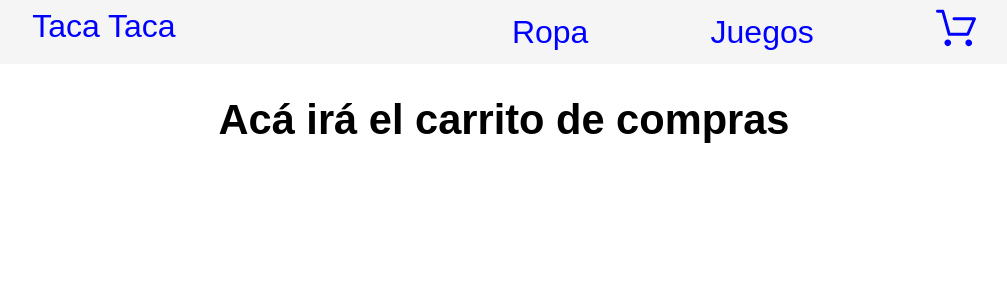
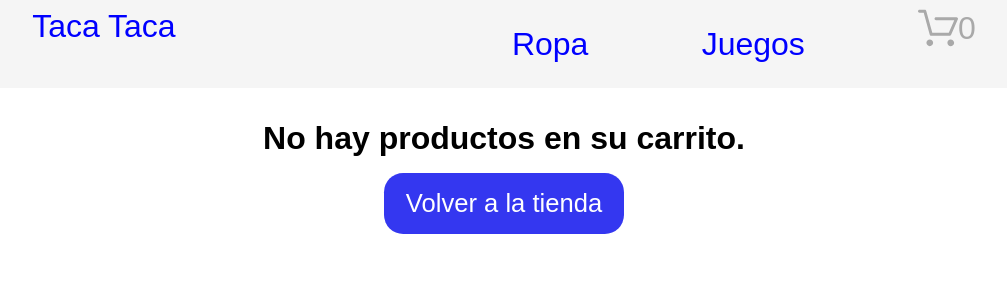
Before and after one commit to arturitok/tiendakeck, a React (Create React App) app: page /cart in a window 1280 px wide. Shown: the top 300 px of the page, without its empty margins (136-1143 px from the left). Built offline with nearby package versions, Linux system fonts and the light colour scheme.

Commit message:
Desafío: CartContext

```diff
--- a/src/App.js
+++ b/src/App.js
@@ -5,10 +5,13 @@ import ItemListContainer from "./components/ItemListContainer/ItemListContainer"
 import ItemDetailContainer from "./components/ItemDetailContainer/ItemDetailContainer";
 import ItemCategoryList from "./components/ItemCategoryList/ItemCategoryList";
 import Cart from "./components/Cart/Cart";
+import {CartProvider} from "./context/CartContext";
+
 
 const App = () => {
   return (
-    <>
+    <div>
+    <CartProvider>
       <BrowserRouter>
         <NavBar />
         <Routes>
@@ -18,7 +21,8 @@ const App = () => {
           <Route path="/cart" element={<Cart />} />
         </Routes>
       </BrowserRouter>
-    </>
+    </CartProvider>
+    </div>
   );
 };
 
--- a/src/components/Cart/Cart.css
+++ b/src/components/Cart/Cart.css
@@ -1,5 +1,71 @@
-.carrito {
-  font-size: 1.3rem;
-  text-align: center;
-  font-family: "Open Sans", sans-serif;
+.product-container {
+  display: flex;
+  justify-content: space-between;
+  align-items: center;
+  width: 70rem;
 }
+
+.total-container {
+  width: 20rem;
+  display: flex;
+  align-items: center;
+  justify-content: space-between;
+}
+
+.product-block {
+  display: flex;
+  flex-direction: column;
+  justify-content: center;
+  align-items: center;
+}
+
+.del-button,
+.empty {
+  font-size: 1.6rem;
+  padding: 1rem;
+  margin-top: 1rem;
+  width: 13rem;
+  border-style: hidden;
+  border-radius: 1.2rem;
+  color: #d8ecee;
+  cursor: pointer;
+  background-color: #636499;
+  margin-bottom: 1.2rem;
+}
+
+.pay {
+  font-size: 1.6rem;
+  padding: 1rem;
+  margin-top: 1rem;
+  width: 13rem;
+  border-style: hidden;
+  border-radius: 1.2rem;
+  color: white;
+  cursor: pointer;
+  background-color: #12740e;
+  margin-bottom: 1.2rem;
+}
+
+.buy-container {
+  margin-top: 0.5rem;
+  width: 30rem;
+  display: flex;
+  justify-content: space-between;
+}
+
+.no-items {
+  font-size: 2rem;
+}
+
+.back-shop {
+  font-size: 1.6rem;
+  padding: 1rem;
+  margin-top: 1rem;
+  width: 15rem;
+  border-style: hidden;
+  border-radius: 1.2rem;
+  color: white;
+  cursor: pointer;
+  background-color: #3437f0;
+  margin-bottom: 1.2rem;
+}
--- a/src/components/Cart/Cart.js
+++ b/src/components/Cart/Cart.js
@@ -1,12 +1,54 @@
 import React from "react";
 import "../Cart/Cart.css";
+import { Link } from "react-router-dom";
+import { useCart } from "../../context/CartContext";
 
-function Cart() {
+function Carrito() {
+  const { removeItem, products, clear, totalItems, totalPrice } = useCart();
+
   return (
-    <div className="carrito">
-      <h1>Acá irá el carrito de compras</h1>
+    <div className="product-block">
+      {products.length > 0 ? (
+        <>
+          {products.map((elem) => (
+            <>
+              <div className="product-container">
+                <h1>
+                  {elem.title} - {elem.quantity} unidades
+                </h1>
+                <div className="total-container">
+                  <h1>${elem.price * elem.quantity}</h1>
+                  <button
+                    className="del-button"
+                    onClick={() => removeItem(elem)}
+                  >
+                    Eliminar
+                  </button>
+                </div>
+              </div>
+            </>
+          ))}
+          <h1>
+            Subtotal: ${totalPrice()} ({totalItems()} unidades)
+          </h1>
+          <div className="buy-container">
+            <button className="pay">Pagar</button>
+            <button className="empty" onClick={() => clear(products.elem)}>
+              Vaciar carrito
+            </button>
+          </div>
+        </>
+      ) : (
+        <>
+          <h3 className="no-items">No hay productos en su carrito.</h3>
+
+          <Link to="/">
+            <button className="back-shop">Volver a la tienda</button>
+          </Link>
+        </>
+      )}
     </div>
   );
 }
 
-export default Cart;
+export default Carrito;
--- a/src/components/CartIcon/CartIcon.css
+++ b/src/components/CartIcon/CartIcon.css
@@ -3,3 +3,14 @@
   width: 2.5rem;
   cursor: pointer;
 }
+.cart-icon {
+  font-size: 2rem;
+  color: darkgrey;
+  width: 100%;
+  background-color: whitesmoke;
+  justify-content: space-between;
+  display: flex;
+  flex-direction: row;
+  align-items: center;
+  margin-bottom: 2rem;
+}
--- a/src/components/CartIcon/CartIcon.js
+++ b/src/components/CartIcon/CartIcon.js
@@ -1,8 +1,11 @@
 import * as React from "react";
 import "./CartIcon.css";
+import { useCart } from "../../context/CartContext";
 
 function CartIcon(props) {
+  const { totalItems } = useCart();
   return (
+    <div className="cart-icon">
       <svg
         className="icon"
         xmlns="http://www.w3.org/2000/svg"
@@ -11,6 +14,8 @@ function CartIcon(props) {
       >
         <path d="M17 55.231h48.733l69.417 251.033c1.983 7.367 8.783 12.467 16.433 12.467h213.35c6.8 0 12.75-3.967 15.583-10.2l77.633-178.5c2.267-5.383 1.7-11.333-1.417-16.15-3.117-4.817-8.5-7.65-14.167-7.65H206.833c-9.35 0-17 7.65-17 17s7.65 17 17 17H416.5l-62.9 144.5H164.333L94.917 33.698c-1.983-7.367-8.783-12.467-16.433-12.467H17c-9.35 0-17 7.65-17 17s7.65 17 17 17zM135.433 438.298c21.25 0 38.533-17.283 38.533-38.533s-17.283-38.533-38.533-38.533S96.9 378.514 96.9 399.764s17.283 38.534 38.533 38.534zM376.267 438.298h2.833c10.2-.85 19.55-5.383 26.35-13.317 6.8-7.65 9.917-17.567 9.35-28.05-1.417-20.967-19.833-37.117-41.083-35.7-21.25 1.417-37.117 20.117-35.7 41.083 1.416 20.117 18.133 35.984 38.25 35.984z" />
       </svg>
+      <p>{totalItems()}</p>
+    </div>
   );
 }
 
--- a/src/components/ItemDetail/ItemDetail.css
+++ b/src/components/ItemDetail/ItemDetail.css
@@ -61,7 +61,7 @@
   margin-left: 1.5rem;
 }
 
-.contenedor-terminar-compra {
+.buy-container{
   width: 43rem;
   height: 8rem;
   display: flex;
--- a/src/components/ItemDetail/ItemDetail.js
+++ b/src/components/ItemDetail/ItemDetail.js
@@ -2,17 +2,22 @@ import React, { useState } from "react";
 import { Link } from "react-router-dom";
 import "../ItemDetail/ItemDetail.css";
 import ItemCount from "../ItemCount/ItemCount";
+import { useCart } from "../../context/CartContext";
 
-function ItemDetail({ title, price, pictureUrl, description }) {
+function ItemDetail({ objeto }) {
+  const { addItem } = useCart();
+
   const [itemCountVisible, setItemCountVisible] = useState(true);
   const [buyButtonVisibility, setBuyButtonVisibility] = useState(true);
+
   const [itemsCount, setItemsCount] = useState(0);
 
   const onAdd = (count) => {
     setItemsCount(count);
   };
 
-  const onAddToCart = () => {
+  const onAddToCart = (item, quantity) => {
+    addItem(item, quantity);
     setItemCountVisible(false);
     setBuyButtonVisibility(false);
   };
@@ -21,24 +26,27 @@ function ItemDetail({ title, price, pictureUrl, description }) {
     <div className="div">
       <div className="container-detail">
         <div
-          style={{ backgroundImage: `url(${pictureUrl})` }}
+          style={{ backgroundImage: `url(${objeto.pictureUrl})` }}
           className="img-detail"
         ></div>
         <div className="informacion-detail">
-          <div className="title-detail">{title}</div>
-          <div className="description-detail">{description}</div>
-          <div className="price-detail">{price}</div>
-
+          <div className="title-detail">{objeto.title}</div>
+          <div className="description-detail">{objeto.description}</div>
+          <div className="price-detail">${objeto.price}</div>
           {itemCountVisible && (
             <ItemCount stock={10} initial={0} onAdd={onAdd} />
           )}
           {buyButtonVisibility && (
-            <button onClick={onAddToCart} className="cart-button">
+            <button
+              onClick={() => onAddToCart(objeto, itemsCount)}
+              className="cart-button"
+              disabled={itemsCount === 0}
+            >
               Agregar al carrito
             </button>
           )}
           {!buyButtonVisibility && (
-            <div className="contenedor-terminar-compra">
+            <div className="buy-container">
               <h1>x{itemsCount} Unidades</h1>
               <Link to="/cart">
                 <button className="buy-button">Terminar compra</button>
--- a/src/components/ItemDetailContainer/ItemDetailContainer.js
+++ b/src/components/ItemDetailContainer/ItemDetailContainer.js
@@ -2,13 +2,14 @@ import ItemDetail from "../ItemDetail/ItemDetail";
 import React, { useEffect, useState } from "react";
 import { useParams } from "react-router-dom";
 
+function ItemDetailContainer() {
   const productos = [
     {
       id: "1",
       title: "Body Animalitos",
       description:
         "Body en tela de algodón y bambú. Botones pañaleros para mayor comodidad",
-    price: "$1200",
+      price: "1200",
       category: "ropa",
       stock: "10",
       pictureUrl: "https://placekitten.com/200/300",
@@ -18,8 +19,8 @@ const productos = [
       title: "Remera Coatí",
       description:
         "Remera super fresca de morley de algodón con estampas variadas",
-    price: "$950",
-    category: "juegos",
+      price: "950",
+      category: "ropa",
       stock: "10",
       pictureUrl: "https://placedog.net/200",
     },
@@ -28,7 +29,7 @@ const productos = [
       title: "Pantalón Yaguá",
       description:
         "Pantalón tipo cargo de tela tipo paper, botamangas desmontables. ",
-    price: "$495",
+      price: "495",
       category: "ropa",
       stock: "10",
       pictureUrl: "https://placekitten.com/200/300",
@@ -37,8 +38,8 @@ const productos = [
       id: "4",
       title: "Camisa Yaguareté",
       description: "Camisa mangas largas, bolsillos al frente tipo guayabera",
-    price: "$1495",
-    category: "juegos",
+      price: "1495",
+      category: "ropa",
       stock: "10",
       pictureUrl: "https://placedog.net/200",
     },
@@ -46,7 +47,7 @@ const productos = [
       id: "5",
       title: "Short Pitogué",
       description: "Short de algodón y lycra, elastizado y con protección UV",
-    price: "$495",
+      price: "495",
       category: "ropa",
       stock: "10",
       pictureUrl: "https://placekitten.com/200/300",
@@ -55,8 +56,8 @@ const productos = [
       id: "6",
       title: "Medias Cabureí",
       description: "Medias de media caña, en algodón y spandex.",
-    price: "$695",
-    category: "juegos",
+      price: "695",
+      category: "ropa",
       stock: "10",
       pictureUrl: "https://placedog.net/200",
     },
@@ -65,7 +66,7 @@ const productos = [
       title: "Calza Ñandú",
       description:
         "Calza tipo cocota. Largo ciclista con refuerzo en entrepierna",
-    price: "$950",
+      price: "950",
       category: "ropa",
       stock: "10",
       pictureUrl: "https://placekitten.com/200/300",
@@ -75,7 +76,7 @@ const productos = [
       title: "Arrastre Tatú",
       description:
         "Juguete de arrastre en madera recuperada. Con forma de tatú y articulaciones.",
-    price: "$705",
+      price: "705",
       category: "juegos",
       stock: "10",
       pictureUrl: "https://placedog.net/200",
@@ -85,8 +86,8 @@ const productos = [
       title: "Yoyo Yarará",
       description:
         "Yoyo de madera de yacaratiá. Diseños de animales autóctonos en el cuerpo.",
-    price: "$830",
-    category: "ropa",
+      price: "830",
+      category: "juegos",
       stock: "10",
       pictureUrl: "https://placekitten.com/200/300",
     },
@@ -94,7 +95,7 @@ const productos = [
       id: "10",
       title: "Rompecabezas Moconá",
       description: "Rompecabezas de 200 piezas con motivos selváticos.",
-    price: "$1245",
+      price: "1245",
       category: "juegos",
       stock: "10",
       pictureUrl: "https://placedog.net/200",
@@ -103,8 +104,8 @@ const productos = [
       id: "11",
       title: "Caminador Aguará",
       description: "Juguete de apoyo para iniciar los primeros pasos",
-    price: "$1950",
-    category: "ropa",
+      price: "1950",
+      category: "juegos",
       stock: "10",
       pictureUrl: "https://placekitten.com/200/300",
     },
@@ -112,14 +113,13 @@ const productos = [
       id: "12",
       title: "Autito Cachapé",
       description: "Autíto de empuje, réplica de Rastrojero año 78.",
-    price: "$1495",
+      price: "1495",
       category: "juegos",
       stock: "10",
       pictureUrl: "https://placedog.net/200",
     },
-];
+  ]
 
-function ItemDetailContainer() {
   const { itemId } = useParams();
 
   const productProps = () => {
@@ -141,13 +141,7 @@ function ItemDetailContainer() {
     <>
       {ProductState &&
         ProductState.map((element) => (
-          <ItemDetail
-            key={element.id}
-            description={element.description}
-            pictureUrl={element.pictureUrl}
-            price={element.price}
-            title={element.title}
-          />
+          <ItemDetail key={element.id} objeto={element} />
         ))}
     </>
   );
--- a/src/components/ItemList/ItemList.js
+++ b/src/components/ItemList/ItemList.js
@@ -1,15 +1,16 @@
-import React, { useState, useEffect } from "react";
+import React, { useState } from "react";
 import Item from "../Item/Item";
 
 import "../ItemList/ItemList.css";
 
+function ItemList() {
   const productos = [
     {
       id: "1",
       title: "Body Animalitos",
       description:
         "Body en tela de algodón y bambú. Botones pañaleros para mayor comodidad",
-    price: "$1200",
+      price: "1200",
       category: "ropa",
       stock: "10",
       pictureUrl: "https://placekitten.com/200/300",
@@ -19,8 +20,8 @@ const productos = [
       title: "Remera Coatí",
       description:
         "Remera super fresca de morley de algodón con estampas variadas",
-    price: "$950",
-    category: "juegos",
+      price: "950",
+      category: "ropa",
       stock: "10",
       pictureUrl: "https://placedog.net/200",
     },
@@ -29,7 +30,7 @@ const productos = [
       title: "Pantalón Yaguá",
       description:
         "Pantalón tipo cargo de tela tipo paper, botamangas desmontables. ",
-    price: "$495",
+      price: "495",
       category: "ropa",
       stock: "10",
       pictureUrl: "https://placekitten.com/200/300",
@@ -38,8 +39,8 @@ const productos = [
       id: "4",
       title: "Camisa Yaguareté",
       description: "Camisa mangas largas, bolsillos al frente tipo guayabera",
-    price: "$1495",
-    category: "juegos",
+      price: "1495",
+      category: "ropa",
       stock: "10",
       pictureUrl: "https://placedog.net/200",
     },
@@ -47,7 +48,7 @@ const productos = [
       id: "5",
       title: "Short Pitogué",
       description: "Short de algodón y lycra, elastizado y con protección UV",
-    price: "$495",
+      price: "495",
       category: "ropa",
       stock: "10",
       pictureUrl: "https://placekitten.com/200/300",
@@ -56,8 +57,8 @@ const productos = [
       id: "6",
       title: "Medias Cabureí",
       description: "Medias de media caña, en algodón y spandex.",
-    price: "$695",
-    category: "juegos",
+      price: "695",
+      category: "ropa",
       stock: "10",
       pictureUrl: "https://placedog.net/200",
     },
@@ -66,7 +67,7 @@ const productos = [
       title: "Calza Ñandú",
       description:
         "Calza tipo cocota. Largo ciclista con refuerzo en entrepierna",
-    price: "$950",
+      price: "950",
       category: "ropa",
       stock: "10",
       pictureUrl: "https://placekitten.com/200/300",
@@ -76,7 +77,7 @@ const productos = [
       title: "Arrastre Tatú",
       description:
         "Juguete de arrastre en madera recuperada. Con forma de tatú y articulaciones.",
-    price: "$705",
+      price: "705",
       category: "juegos",
       stock: "10",
       pictureUrl: "https://placedog.net/200",
@@ -86,8 +87,8 @@ const productos = [
       title: "Yoyo Yarará",
       description:
         "Yoyo de madera de yacaratiá. Diseños de animales autóctonos en el cuerpo.",
-    price: "$830",
-    category: "ropa",
+      price: "830",
+      category: "juegos",
       stock: "10",
       pictureUrl: "https://placekitten.com/200/300",
     },
@@ -95,7 +96,7 @@ const productos = [
       id: "10",
       title: "Rompecabezas Moconá",
       description: "Rompecabezas de 200 piezas con motivos selváticos.",
-    price: "$1245",
+      price: "1245",
       category: "juegos",
       stock: "10",
       pictureUrl: "https://placedog.net/200",
@@ -104,8 +105,8 @@ const productos = [
       id: "11",
       title: "Caminador Aguará",
       description: "Juguete de apoyo para iniciar los primeros pasos",
-    price: "$1950",
-    category: "ropa",
+      price: "1950",
+      category: "juegos",
       stock: "10",
       pictureUrl: "https://placekitten.com/200/300",
     },
@@ -113,14 +114,12 @@ const productos = [
       id: "12",
       title: "Autito Cachapé",
       description: "Autíto de empuje, réplica de Rastrojero año 78.",
-    price: "$1495",
+      price: "1495",
       category: "juegos",
       stock: "10",
       pictureUrl: "https://placedog.net/200",
     },
   ];
-
-function ItemList() {
   const catalogoProductos = () => {
     return new Promise((resolve, reject) => {
       setTimeout(() => {
@@ -139,8 +138,6 @@ function ItemList() {
     });
   };
 
-  useEffect(catalogoProductos, []);
-
   const [itemsState, setItemsState] = useState();
 
   catalogoProductos().then((result) => setItemsState(result));
--- /dev/null
+++ b/src/context/CartContext.js
@@ -0,0 +1,51 @@
+import { createContext, useContext, useState } from "react";
+
+export const CartContext = createContext();
+
+export const useCart = () => useContext(CartContext);
+
+export const CartProvider = (props) => {
+  const [products, setProducts] = useState([]);
+
+  const addItem = (data, cantidad) => {
+    if (isInCart(data)) {
+      products.map((prod) => {
+        if (prod.id === data.id) {
+          return (prod.quantity += cantidad);
+        }
+      });
+    } else {
+      setProducts((state) => {
+        return [...state, { ...data, quantity: cantidad }];
+      });
+    }
+  };
+
+  const removeItem = (product) => {
+    const productosFiltrados = products.filter((elem) => elem !== product);
+    setProducts(productosFiltrados);
+     };
+
+  function clear() {
+    setProducts([]);
+  }
+
+  const isInCart = (datoBuscado) => {
+    if (products?.find((elemento) => elemento.id === datoBuscado.id)) {
+      return true;
+    }
+  };
+
+  const totalItems = () =>
+    products.reduce((acumulador, items) => acumulador + items.quantity, 0);
+  const totalPrice = () =>
+    products.reduce((acumulador, items) => acumulador + items.price * items.quantity, 0);
+
+  return (
+    <CartContext.Provider
+      value={{ addItem, removeItem, clear, products, totalItems, totalPrice }}
+    >
+      {props.children}
+    </CartContext.Provider>
+  );
+};
```
Lines whose indentation alone changed are shown as unchanged.
